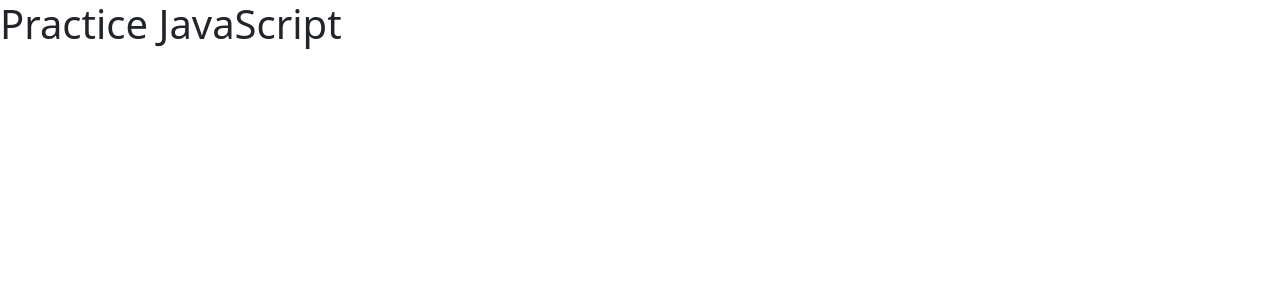
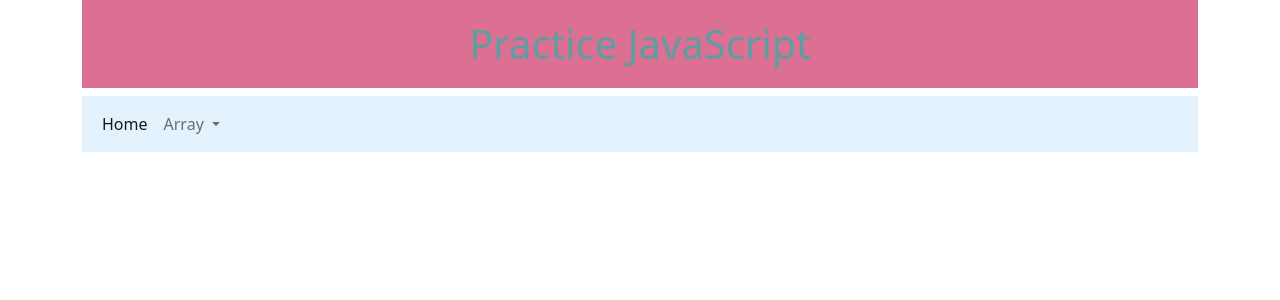
Before and after one commit to johnnycowboy3033/tutorial-angular, an Angular app: page / in a window 1280 px wide. Shown: the top 300 px of the page. Built offline with nearby package versions, Linux system fonts and the light colour scheme.

Commit message:
4. Navigation Bar Component

```diff
--- a/src/app/app.component.html
+++ b/src/app/app.component.html
@@ -1 +1,4 @@
-<app-header></app-header>
+<div class="container">
+    <app-header></app-header>
+     <app-navbar></app-navbar>
+</div>
--- a/src/app/app.module.ts
+++ b/src/app/app.module.ts
@@ -4,11 +4,13 @@ import { BrowserModule } from '@angular/platform-browser';
 import { AppComponent } from './app.component';
 import {FormsModule} from "@angular/forms";
 import { HeaderComponent } from './components/header/header.component';
+import { NavbarComponent } from './components/navbar/navbar.component';
 
 @NgModule({
   declarations: [
     AppComponent,
-    HeaderComponent
+    HeaderComponent,
+    NavbarComponent
   ],
     imports: [
         BrowserModule,
--- a/src/app/components/header/header.component.css
+++ b/src/app/components/header/header.component.css
@@ -0,0 +1,9 @@
+h1 {
+  text-align: center;
+  color: cadetblue;
+  padding: 20px;
+}
+
+.practice-banner{
+  background-color: palevioletred;
+}
--- a/src/app/components/header/header.component.html
+++ b/src/app/components/header/header.component.html
@@ -1 +1,3 @@
-<h1>{{ title }} </h1>
+<div class="jumbotron practice-banner">
+  <h1> {{ title }} </h1>
+</div>
--- /dev/null
+++ b/src/app/components/navbar/navbar.component.html
@@ -0,0 +1,25 @@
+<nav class="navbar navbar-expand-lg navbar-light" style="background-color: #e3f2fd;" >
+  <div class="container-fluid">
+    <button class="navbar-toggler" type="button" data-bs-toggle="collapse" data-bs-target="#navbarScroll" aria-controls="navbarScroll" aria-expanded="false" aria-label="Toggle navigation">
+      <span class="navbar-toggler-icon"></span>
+    </button>
+    <div class="collapse navbar-collapse" id="navbarScroll">
+      <ul class="navbar-nav me-auto my-2 my-lg-0 navbar-nav-scroll" style="--bs-scroll-height: 100px;">
+        <li class="nav-item">
+          <a class="nav-link active" aria-current="page" href="#">Home</a>
+        </li>
+        <li class="nav-item dropdown">
+          <a class="nav-link dropdown-toggle" href="#" id="navbarScrollingDropdown" role="button" data-bs-toggle="dropdown" aria-expanded="false">
+            Array
+          </a>
+          <ul class="dropdown-menu" aria-labelledby="navbarScrollingDropdown">
+            <li><a class="dropdown-item" href="#">Action</a></li>
+            <li><a class="dropdown-item" href="#">Another action</a></li>
+            <li><hr class="dropdown-divider"></li>
+            <li><a class="dropdown-item" href="#">Something else here</a></li>
+          </ul>
+        </li>
+      </ul>
+    </div>
+  </div>
+</nav>
```
Also changed, not shown: src/app/components/navbar/navbar.component.ts (added, +10 -0 lines), src/app/components/navbar/navbar.component.css (added), 2 other files (tests, documents, lock files or other folders).
